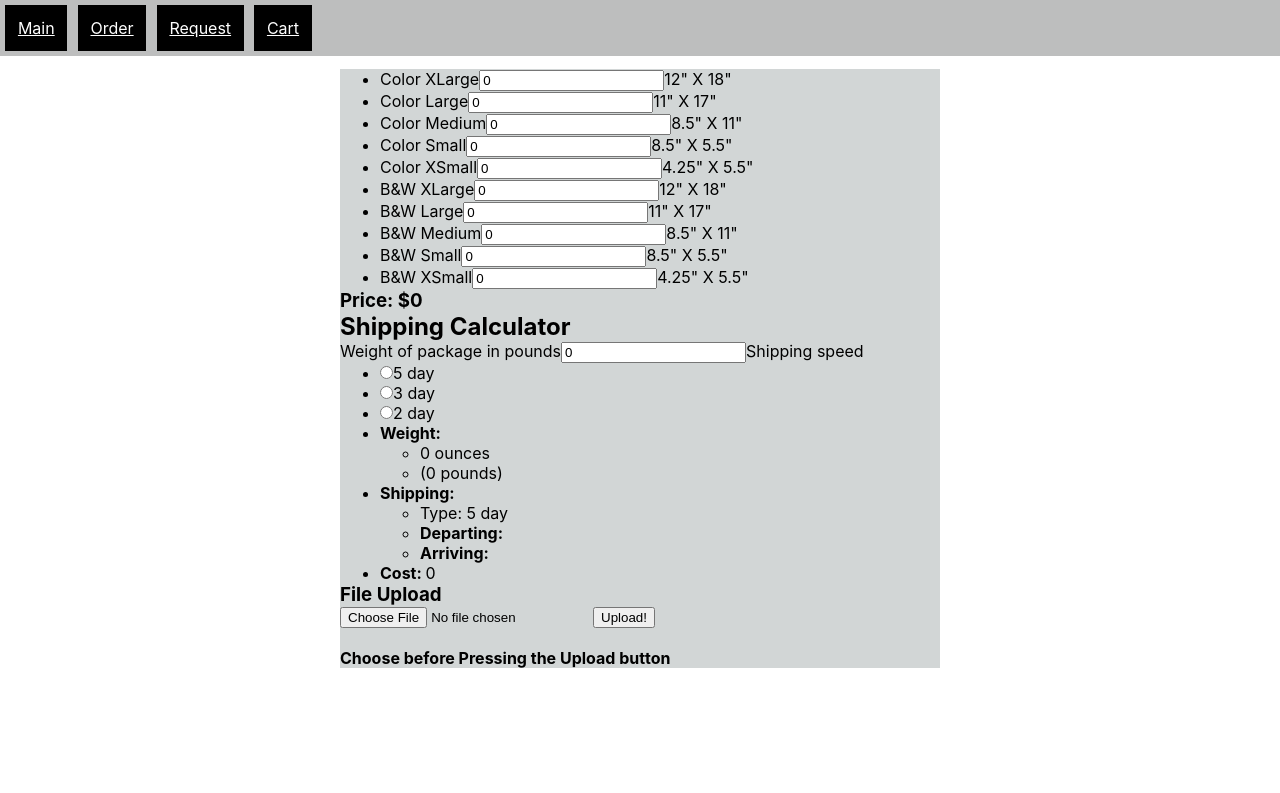
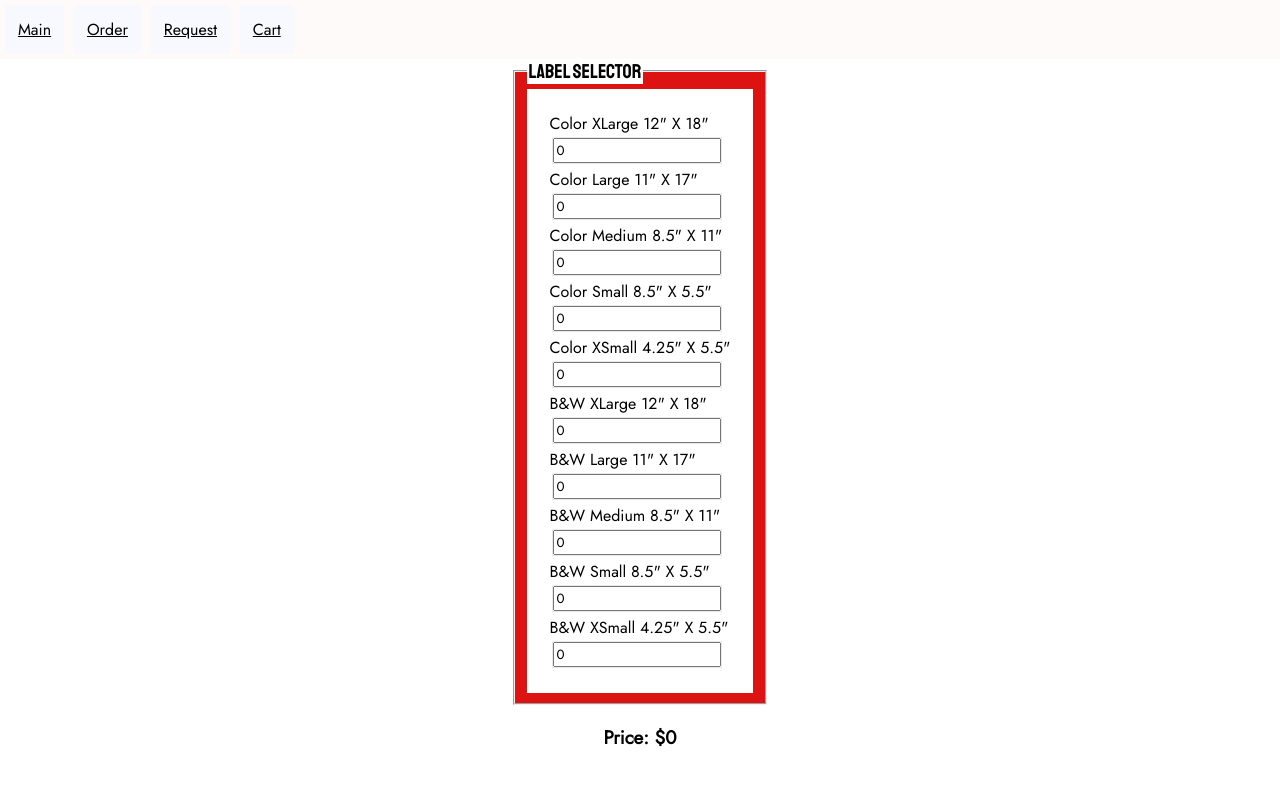
Before and after one commit to 303dog/churchform, a React (Create React App) app: page /order in a window 1280 px wide. Shown: the top 793 px of the page. Built offline with nearby package versions, Linux system fonts and the light colour scheme.

Commit message:
flexbox order form

```diff
--- a/src/App.css
+++ b/src/App.css
@@ -2,6 +2,10 @@
   text-align: center;
 }
 
+
+* {
+  font-family: "Jost";
+}
 .App-logo {
   height: 40vmin;
   border-radius: 13%;
--- a/src/component/AutoCalcForm.css
+++ b/src/component/AutoCalcForm.css
@@ -1,12 +1,48 @@
 * {
-    max-width: auto;
-    margin: auto;
-    padding: auto;
+  box-sizing: border-box;
+
 }
 
-.product__box {
-  max-width: 600px;
-  margin: auto;
-  margin-top: 1%;
-  background: rgb(210, 214, 214);
+.box, .product__tot {
+  display: flex;
+  align-items: center;
+  justify-content: center;
 }
+
+.product__each {
+  background-color: rgb(233, 233, 233);
+
+}
+
+.main {
+  flex: 70%;
+  background-color: white;
+  padding: 20px;
+}
+
+.side {
+  flex: 30%;
+  background-color: #f1f1f1;
+  padding: 20px;
+}
+
+legend {
+  background-color: white;
+  font-size: 20px;
+  font-family: 'Staatliches';
+}
+
+fieldset {
+  background-color: rgb(221, 19, 19);
+}
+
+.row {
+  display: flex;
+  flex-wrap: wrap;
+}
+
+@media screen and (max-width: 700px) {
+  .row {
+    flex-direction: column;
+  }
+}
--- a/src/component/AutoCalcForm.js
+++ b/src/component/AutoCalcForm.js
@@ -1,6 +1,5 @@
 import React from "react";
 import "./AutoCalcForm.css";
-import Shipping from "./Shipping";
 import UploadFile from "./UploadFile";
 
 class AutoCalcForm extends React.Component {
@@ -35,12 +34,9 @@ class AutoCalcForm extends React.Component {
             products={this.state.products}
             onChange={this.onChange}
           />
+        <div className='product__tot'>
           <Total products={this.state.products} />
-          <Shipping
-            count={this.state.count}
-            title={this.state.title}
-            value={this.state.value}
-          />
+          </div>
         <UploadFile />
         </div>
       </>
@@ -49,19 +45,35 @@ class AutoCalcForm extends React.Component {
 }
 
 const ProductList = ({ products, onChange }) => (
-  <ul>
+  <div className='box'>
+    <fieldset>
+    <legend>Label Selector</legend>
+      <div className='main'>
+        <table>
+          <tr>
             {products.map((product, i) => (
-      <li key={i}>
-        {product.title}
+              <td className='row'>
+                {" "}
+                <div key={i}>
+                  {product.title} {product.size}
+                  <td  className='product__each'>
                     <input
+                      className='fld'
                       type='text'
                       value={product.count}
-          onChange={(e) => onChange(i, parseInt(e.target.value) || 0)}
+                      onChange={(e) =>
+                        onChange(i, parseInt(e.target.value) || 0)
+                      }
                     />
-        {product.size}
-      </li>
+                  </td>
+                </div>
+              </td>
             ))}
-  </ul>
+          </tr>
+        </table>
+      </div>
+    </fieldset>
+  </div>
 );
 
 const Total = ({ products }) => (
--- a/src/component/NavBar.css
+++ b/src/component/NavBar.css
@@ -1,47 +1,69 @@
+@import url("https://fonts.googleapis.com/css2?family=Mukta:wght@200&display=swap");
+@import url("https://fonts.googleapis.com/css2?family=Indie+Flower&display=swap");
+@import url("https://fonts.googleapis.com/css2?family=Shadows+Into+Light&display=swap");
+@import url("https://fonts.googleapis.com/css2?family=Jost&display=swap");
+@import url('https://fonts.googleapis.com/css2?family=Staatliches&display=swap');
+
 .nav__header {
   display: justify, flex;
 }
 
 .nav__main {
+  font-family: "Jost";
   display: flex;
   padding: 0;
   margin: 0;
-    background: rgb(189, 190, 190);
+  background: snow;
 }
 
 .nav__div {
-    display: justify, flex;
   margin: 0;
   padding: 0;
-    background: rgb(189, 190, 190);
+  background: snow;
 }
 
 .nav__home {
-    display: justify, flex;
-    margin: .4%;
+  margin: 0.4%;
   padding: 1%;
-    background: black;
-    color: white;
+  background: ghostwhite;
+  color: black;
 }
 .nav__form {
-    display:justify, flex;
-    margin: .4%;
+  margin: 0.4%;
   padding: 1%;
-    background: black;
-    color: white;
+  background: ghostwhite;
+  color: black;
+}
+
+.nav__form:hover {
+  background-color: rgb(216, 216, 220);
+  border-radius: 50%;
 }
 
 .nav__request {
-    display: flex;
-    margin: .4%;
+  margin: 0.4%;
   padding: 1%;
-    background: black;
-    color: white;
+  background: ghostwhite;
+  color: black;
+}
+
+.nav__request:hover {
+  background-color: rgb(216, 216, 220);
+  border-radius: 50%;
 }
 .nav__cart {
-    display: flex;
-    margin: .4%;
+  margin: 0.4%;
   padding: 1%;
-    background: black;
-    color: white;
+  background: ghostwhite;
+  color: black;
 }
+
+.nav__cart:hover {
+  background-color: rgb(216, 216, 220);
+  border-radius: 50%;
+}
+
+.nav__home:hover {
+  background-color: rgb(216, 216, 220);
+  border-radius: 50%;
+}
```
Lines whose indentation alone changed are shown as unchanged.
